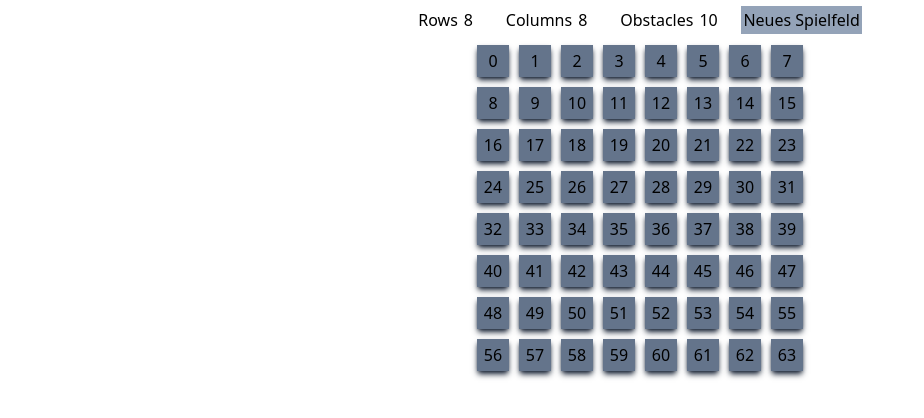
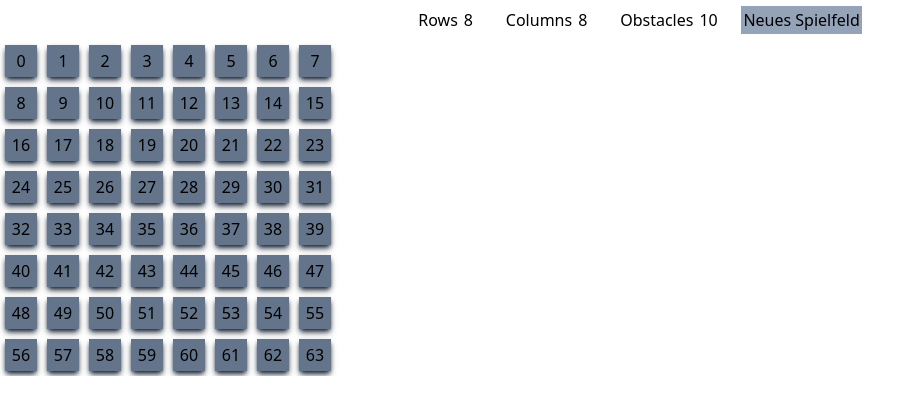
Before and after one commit to JanEberlein/minesweeper, a Vue app: page / in a window 1280 px wide. Shown: the top 418 px of the page, without its empty margins (0-924 px from the left). Built offline with nearby package versions, Linux system fonts and the light colour scheme.

Commit message:
fixes scrolling behavior

```diff
--- a/src/components/PlayingField.vue
+++ b/src/components/PlayingField.vue
@@ -9,7 +9,7 @@ const obstacles = ref(10)
 </script>
 
 <template>
-  <div class="flex flex-col items-center justify-center">
+  <div class="flex flex-col items-center justify-center ">
     <div class="flex items-center justify-center m-0.5 p-0.5">
       <label for="rows" class="m-0.5">Rows</label>
       <input id="rows" type="number" v-model="rows" class="m-0.5 p-0.5 w-10" />
@@ -20,7 +20,8 @@ const obstacles = ref(10)
       <button class="m-0.5 p-0.5 bg-slate-400" @click="resetCells(columns, rows)">Neues Spielfeld</button>
     </div>
 
-    <table class="table-fixed">
+    <div class="overflow-x-scroll w-screen">
+      <table class="table-auto">
         <tbody>
           <tr v-for="row in dim.rows" :key="row">
             <td v-for="column in dim.columns" :key="column">
@@ -30,4 +31,5 @@ const obstacles = ref(10)
         </tbody>
       </table>
     </div>
+  </div>
 </template>
```
Lines whose indentation alone changed are shown as unchanged.
